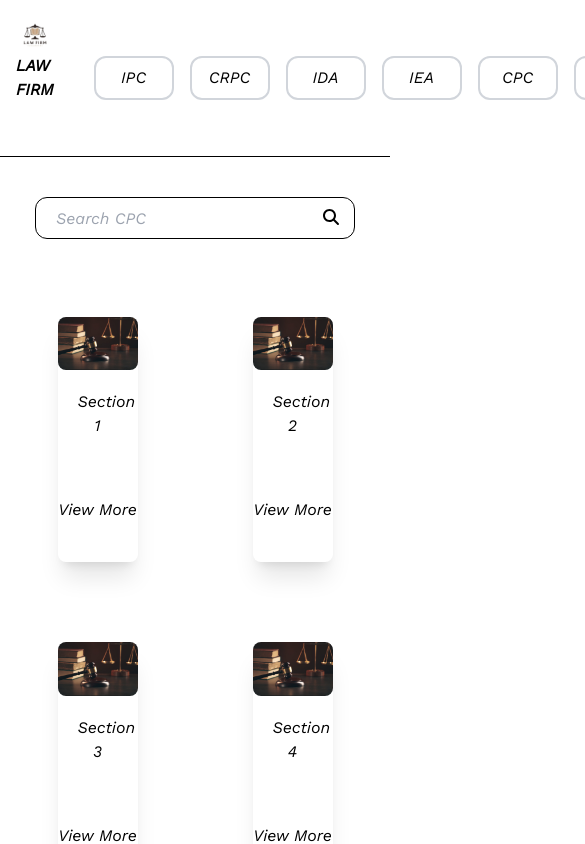
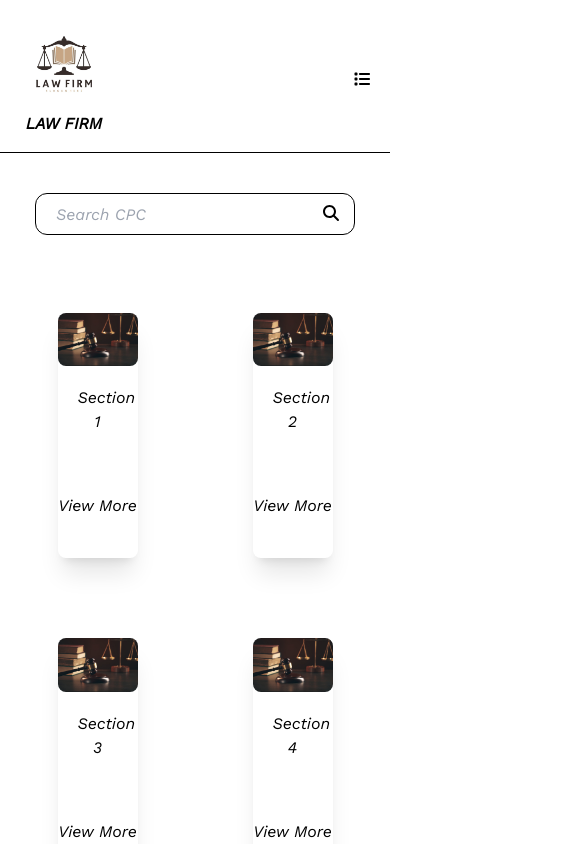
Before and after one commit to rovannoufer/law-firm, a React (Vite) app: page /cpc in a window 390 px wide. Shown: the top 844 px of the page, 585 px wide, since content can reach past the window. Built offline with nearby package versions, Linux system fonts and the light colour scheme.

Commit message:
respnsive navbar

```diff
--- a/package.json
+++ b/package.json
@@ -18,6 +18,7 @@
     "lucide-react": "^0.394.0",
     "react": "^18.2.0",
     "react-dom": "^18.2.0",
+    "react-hot-toast": "^2.4.1",
     "react-paginate": "^8.2.0",
     "react-router-dom": "^6.23.1",
     "toaster": "^0.1.2"
--- a/src/components/header.jsx
+++ b/src/components/header.jsx
@@ -1,13 +1,16 @@
 import React, { useEffect, useState } from 'react'
 import { NavLink } from 'react-router-dom'
 import image from "../img/law.jpg"
+import { FontAwesomeIcon } from '@fortawesome/react-fontawesome'
+import { faList } from '@fortawesome/free-solid-svg-icons'
 
 function Header() {
+  const [toggle, setToggle] = useState(true);
 
   return (
     <>
       <div className='flex justify-between p-4 border-b border-black '>
-        <div className=''>
+
          <NavLink to={'/'} >
           <div className='flex flex-col top-0 items-center'>
 
@@ -15,20 +18,28 @@ function Header() {
             <p className='text-base font-bold'> LAW FIRM </p>
           </div>
           </NavLink>
-        </div>
 
-         <div className='flex p-10 gap-4'>
 
-           <NavLink to={'/ipc'} className={`border-gray-300 border-2 p-2 rounded-xl text-center w-20 hover:border-gray-100`} > IPC </NavLink>
-           <NavLink to={'/crpc'} className={" border-gray-300 border-2 p-2 rounded-xl text-center w-20 hover:border-gray-100"}> CRPC  </NavLink>
-           <NavLink to={'/ida'} className={" border-gray-300 border-2 p-2 rounded-xl text-center w-20 hover:border-gray-100"}> IDA </NavLink>
-           <NavLink to={'/iea'} className={" border-gray-300 border-2 p-2 rounded-xl text-center w-20 hover:border-gray-100"}> IEA  </NavLink>
-           <NavLink to={'/cpc'} className={" border-gray-300 border-2 p-2 rounded-xl text-center w-20 hover:border-gray-100"}> CPC  </NavLink>
-           <NavLink to={'/mva'} className={" border-gray-300 border-2 p-2 rounded-xl text-center w-20 hover:border-gray-100"}> MVA  </NavLink>
-           <NavLink to={'/nia'} className={" border-gray-300 border-2 p-2 rounded-xl text-center w-20 hover:border-gray-100"}> NIA  </NavLink>
+         <div className={`absolute ${ toggle ? " -top-full" :  " top-[152px]"} z-[1] left-0 w-full text-white flex flex-col items-center justify-center p-10 gap-4 bg-black  lg:static lg:flex-row lg:bg-white lg:justify-end`}>
+
+           <NavLink to={'/ipc'} className={`border-gray-300 border-2 p-2 rounded-xl text-center w-20 lg:text-black sm:text-white`} > IPC </NavLink>
+           <NavLink to={'/crpc'} className={" border-gray-300 border-2 p-2 rounded-xl text-center w-20 lg:text-black sm:text-white"}> CRPC  </NavLink>
+           <NavLink to={'/ida'} className={" border-gray-300 border-2 p-2 rounded-xl text-center w-20 lg:text-black sm:text-white"}> IDA </NavLink>
+           <NavLink to={'/iea'} className={" border-gray-300 border-2 p-2 rounded-xl text-center w-20 lg:text-black sm:text-white"}> IEA  </NavLink>
+           <NavLink to={'/cpc'} className={" border-gray-300 border-2 p-2 rounded-xl text-center w-20 lg:text-black sm:text-white"}> CPC  </NavLink>
+           <NavLink to={'/mva'} className={" border-gray-300 border-2 p-2 rounded-xl text-center w-20 lg:text-black sm:text-white"}> MVA  </NavLink>
+           <NavLink to={'/nia'} className={" border-gray-300 border-2 p-2 rounded-xl text-center w-20 lg:text-black sm:text-white"}> NIA  </NavLink>
 
 
 
+         </div>
+
+         <div className='relative p-5 top-8 w-10 lg:hidden'>
+         <button onClick={()=>{
+         setToggle(!toggle);
+          }}>
+            <FontAwesomeIcon icon={faList} />
+         </button>
          </div>
 
 
--- a/src/components/law.jsx
+++ b/src/components/law.jsx
@@ -6,6 +6,7 @@ import ReactPaginate from "react-paginate";
 import image from "../img/3.jpg"
 import Model from './model';
 import SearchModel from './searchmodel';
+import { Toaster, toast } from "react-hot-toast";
 
 
 function Law(props) {
@@ -29,15 +30,16 @@ function Law(props) {
   const handleSearch =(event) =>{
     // console.log(searchRef.current.value);
     const find = searchRef.current.value.toUpperCase();
-    const searchUsers = users.filter(user => user.section == find || user.Section == find);
+    try{const searchUsers = users.filter(user => user.section == find || user.Section == find);
     let searchId = searchUsers[0].id;
-    if(searchUser>0){
+
+    if(searchUsers){
       setSearchUser(searchUsers);
       setSearchShowModel(true);
+    }}catch(err){
+      toast.error("The law is not defined")
     }
-    else{
 
-    }
 
   }
 
@@ -61,7 +63,7 @@ function Law(props) {
 
   return (
     <>
-
+       <Toaster />
        <div className='relative flex justify-center m-10 h-10'>
 
          <input type='text' ref={searchRef} placeholder={`Search ${law.toUpperCase()}`} className=' absolute  p-5 rounded-xl w-80 h-10 border border-black ' />
```
Also changed, not shown: 1 other file (tests, documents, lock files or other folders).
